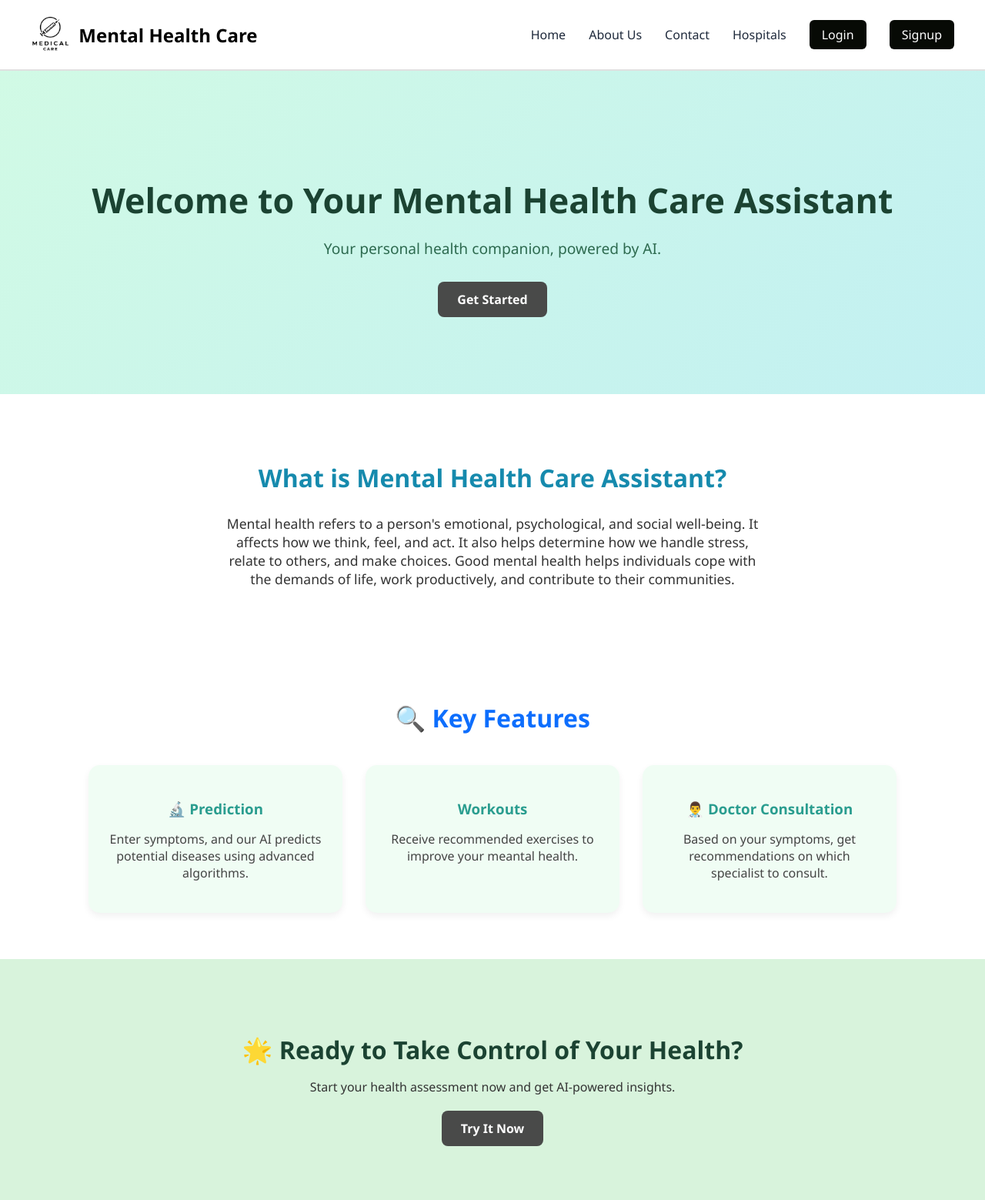
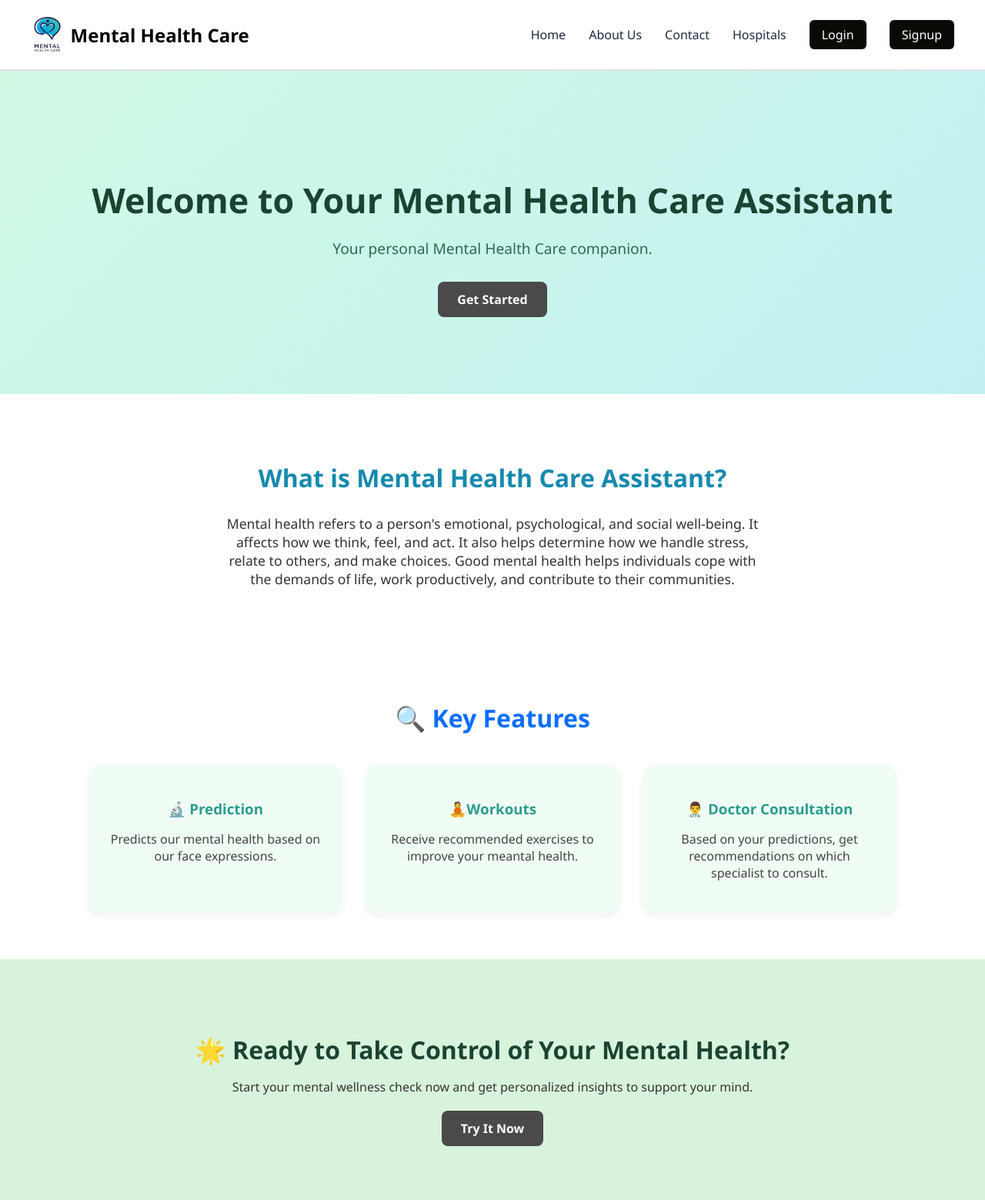
Before and after one commit to dakshan-18/vec_hack, a Flask app: page / in a window 1280 px wide. Shown: the whole page at 77% size. Run offline with Flask 3, Linux system fonts and the light colour scheme.

Commit message:
changes
Dharmesh image, content and font

```diff
--- a/requirements.txt
+++ b/requirements.txt
@@ -0,0 +1,3 @@
+Flask
+groq
+mysql-connector-python
--- a/templates/front.html
+++ b/templates/front.html
@@ -11,7 +11,7 @@
     <!-- Header -->
     <header>
       <div class="logo">
-        <img src="{{ url_for('static', filename='images/project_logo.jpg') }}" alt="Healthcare Assistant Logo"/>
+        <img src="{{ url_for('static', filename='images/mental_care_image.jpg') }}" alt="Healthcare Assistant Logo"/>
 
         <span>Mental Health Care</span>
       </div>
@@ -46,7 +46,7 @@
     <section class="hero">
       <h1 class="fade-in">Welcome to Your Mental Health Care Assistant</h1>
       <p class="fade-in-delay">
-        Your personal health companion, powered by AI.
+        Your personal Mental Health Care companion.
       </p>
       <a
         href="{{ url_for('render_bot_page') }}"
@@ -73,12 +73,11 @@
         <div class="feature zoom-in">
           <h3>🔬 Prediction</h3>
           <p>
-            Enter symptoms, and our AI predicts potential diseases using
-            advanced algorithms.
+            Predicts our mental health based on our face expressions.
           </p>
         </div>
         <div class="feature zoom-in">
-          <h3>Workouts</h3>
+          <h3>🧘Workouts</h3>
           <p>
             Receive recommended exercises to improve
             your meantal health.
@@ -87,7 +86,7 @@
         <div class="feature zoom-in">
           <h3>👨‍⚕️ Doctor Consultation</h3>
           <p>
-            Based on your symptoms, get recommendations on which specialist to
+            Based on your predictions, get recommendations on which specialist to
             consult.
           </p>
         </div>
@@ -96,8 +95,8 @@
 
     <!-- Call to Action -->
     <section class="cta-section fade-in">
-      <h2>🌟 Ready to Take Control of Your Health?</h2>
-      <p>Start your health assessment now and get AI-powered insights.</p>
+      <h2>🌟 Ready to Take Control of Your Mental Health?</h2>
+      <p>Start your mental wellness check now and get personalized insights to support your mind.</p>
       <a
         href="{{ url_for('render_login_page') }}"
         class="cta-button green-bg scale-up"
```
Also changed, not shown: static/images/mental_care_image.jpg (added).
